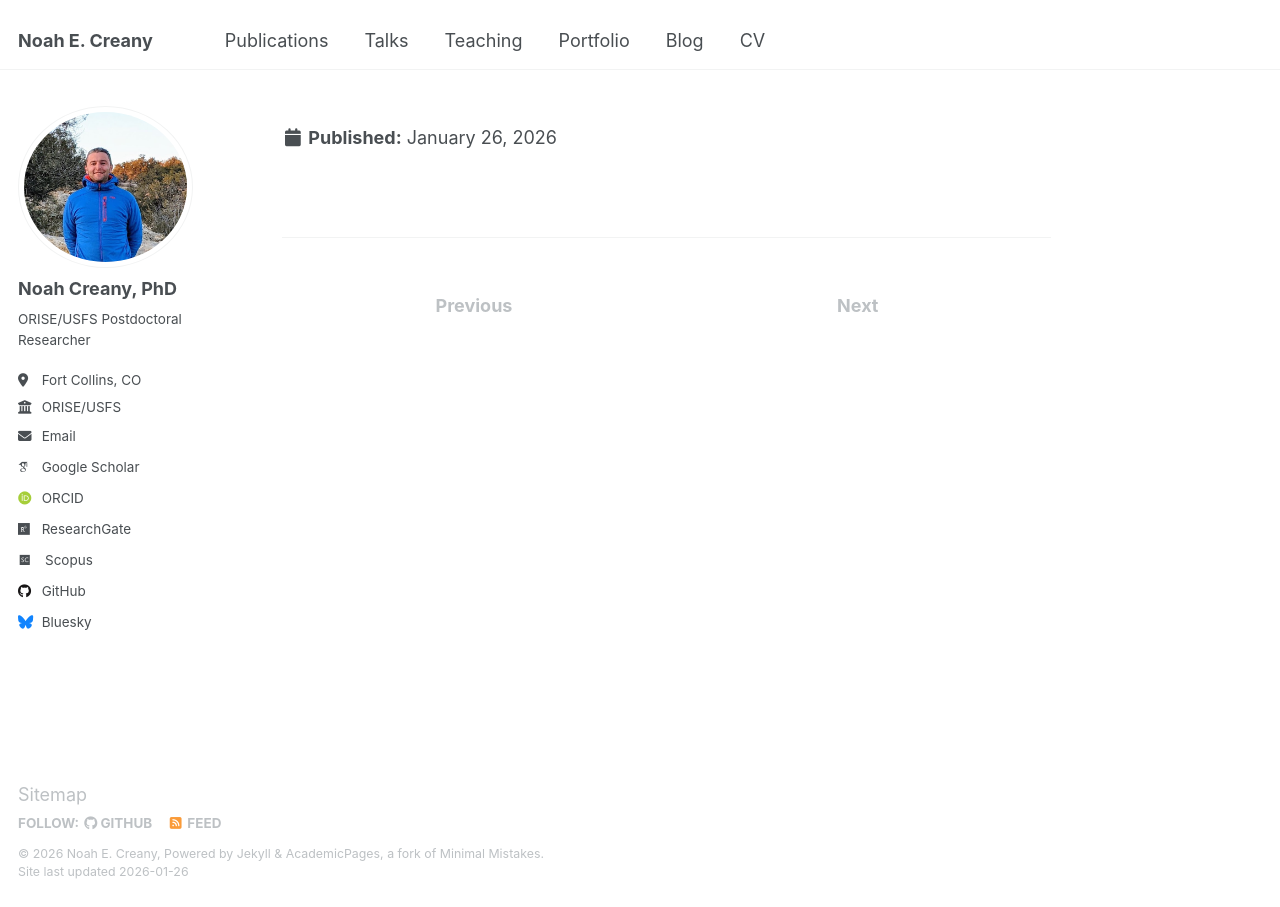
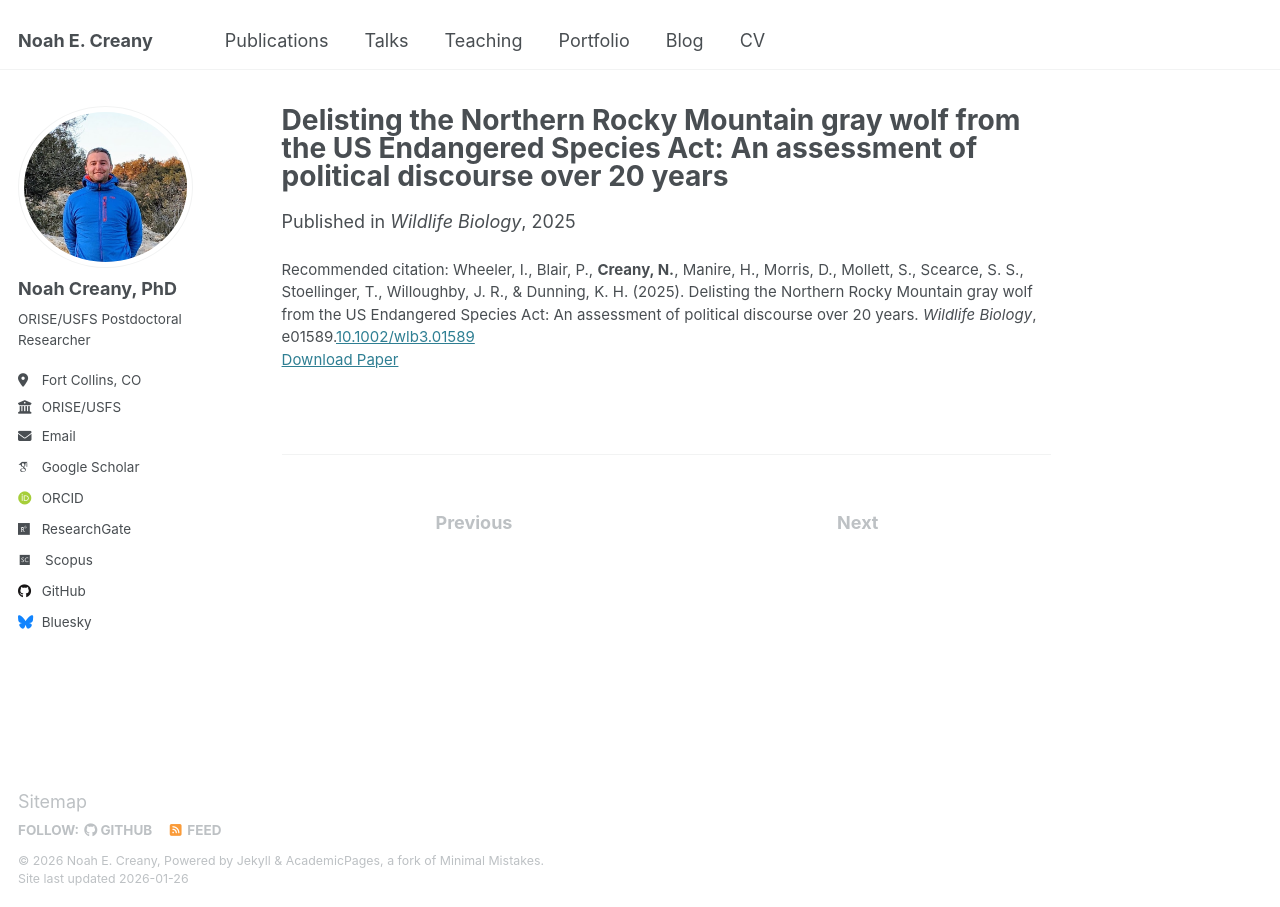
Before and after one commit to noahcreany/noahcreany.github.io, a Jekyll site: the page built from _publications/Wheeler_Delisting_2025.md, in a window 1280 px wide. Built offline with Jekyll 4.4.1, drawn with Linux system fonts in a browser that asks for light colours; some web fonts are replaced.

Commit message:
Update Wheeler_Delisting_2025.md

```diff
--- a/_publications/Wheeler_Delisting_2025.md
+++ b/_publications/Wheeler_Delisting_2025.md
@@ -7,6 +7,6 @@ excerpt: 'An assessment of political discourse over 20 years regarding the delis
 date: 2025-10-25
 venue: 'Wildlife Biology'
 paperurl: 'http://noahcreany.github.io/files/Wheeler_Delisting_2025.pdf'
-citation: Wheeler, I., Blair, P., <strong>Creany, N.</strong>, Manire, H., Morris, D., Mollett, S., Scearce, S. S., Stoellinger, T., Willoughby, J. R., & Dunning, K. H. (2025). Delisting the Northern Rocky Mountain gray wolf from the US Endangered Species Act: An assessment of political discourse over 20 years.
-<i>Wildlife Biology</i>, e01589.<a href="https://doi.org/10.1002/wlb3.01589">10.1002/wlb3.01589</a>
+citation: 'Wheeler, I., Blair, P., <strong>Creany, N.</strong>, Manire, H., Morris, D., Mollett, S., Scearce, S. S., Stoellinger, T., Willoughby, J. R., & Dunning, K. H. (2025). Delisting the Northern Rocky Mountain gray wolf from the US Endangered Species Act: An assessment of political discourse over 20 years.
+<i>Wildlife Biology</i>, e01589.<a href="https://doi.org/10.1002/wlb3.01589">10.1002/wlb3.01589</a>'
 ---
```
